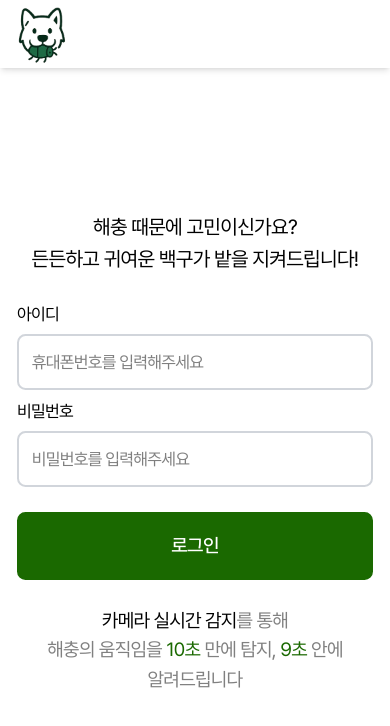
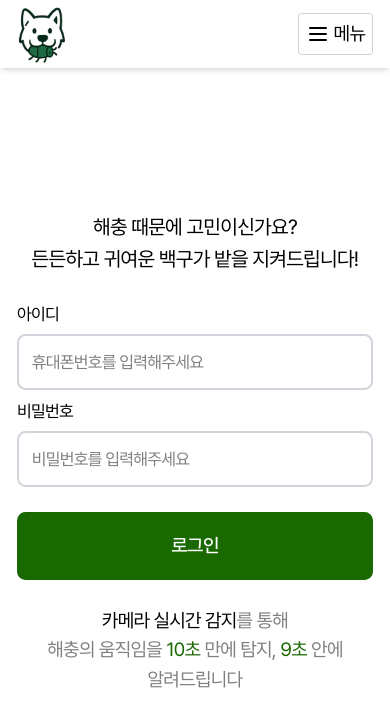
Before and after one commit to heejin-02/sm_final_project, a React (Vite) app in the folder front/: page / in a window 390 px wide. Shown: the top 726 px of the page. Built offline with nearby package versions, Linux system fonts and the light colour scheme; no server answers.

Commit message:
모바일 반응형 중..

```diff
--- a/front/index.html
+++ b/front/index.html
@@ -2,11 +2,12 @@
 <html lang="ko">
     <head>
         <meta charset="UTF-8" />
-    <title>벌레잡는 109</title>
-    <link rel="apple-touch-icon" sizes="180x180" href="/apple-touch-icon.png">
-    <link rel="icon" type="image/png" sizes="32x32" href="/favicon-32x32.png">
-    <link rel="icon" type="image/png" sizes="16x16" href="/favicon-16x16.png">
-    <link rel="icon" type="image/x-icon" href="/favicon.ico">
+        <meta name="viewport" content="width=device-width, initial-scale=1.0" />
+        <title>해충박사 109(백구)</title>
+        <link rel="apple-touch-icon" sizes="180x180" href="/apple-touch-icon.png" />
+        <link rel="icon" type="image/png" sizes="32x32" href="/favicon-32x32.png" />
+        <link rel="icon" type="image/png" sizes="16x16" href="/favicon-16x16.png" />
+        <link rel="icon" type="image/x-icon" href="/favicon.ico" />
     </head>
     <body>
         <div id="app"></div>
--- a/front/src/components/Header.jsx
+++ b/front/src/components/Header.jsx
@@ -2,17 +2,24 @@ import React, { useState, useEffect } from 'react';
 import { useNavigate } from 'react-router-dom';
 import { useAuth } from '../contexts/AuthContext';
 import logo from '/images/logo-horizon.svg';
-import { LuLogOut } from 'react-icons/lu';
+import { LuLogOut, LuMenu, LuMinus, LuPlus } from 'react-icons/lu';
 
 export default function Header() {
     const { user, logout } = useAuth(); // logout 함수도 가져옴
     const navigate = useNavigate();
     const [zoomLevel, setZoomLevel] = useState('100%');
+    const [isMenuOpen, setIsMenuOpen] = useState(false);
 
-    window.addEventListener('scroll', () => {
-        const bwLeft = window.scrollX;
-        document.querySelector('.header-in').style.transform = `translateX(-${bwLeft}px)`;
-    });
+    // 스크롤 이벤트
+    useEffect(() => {
+        const handleScroll = () => {
+            const bwLeft = window.scrollX;
+            document.querySelector('.header-in').style.transform = `translateX(-${bwLeft}px)`;
+        };
+        window.addEventListener('scroll', handleScroll);
+
+        return () => window.removeEventListener('scroll', handleScroll);
+    }, []);
 
     // 컴포넌트 마운트 시 저장된 확대/축소 레벨 불러오기
     useEffect(() => {
@@ -80,7 +87,7 @@ export default function Header() {
     };
 
     return (
-        <header className='header'>
+        <header className={`header ${isMenuOpen ? 'open' : ''}`}>
             <div className='header-in'>
                 {/* 왼쪽 영역 - 로고 */}
                 <div className='header-left'>
@@ -113,11 +120,13 @@ export default function Header() {
 
                 {/* 오른쪽 영역 - 사용자 정보 & 날씨 */}
                 <div className='header-right'>
-                    {user?.role == 'user' && (
+                    {user?.role === 'admin' ? (
+                        <div className='flex items-center justify-end gap-2'>
+                            <span>관리자 모드</span>
+                            <LuLogOut size={24} onClick={handleLogout} className='cursor-pointer' />
+                        </div>
+                    ) : (
                         <div className='user'>
-                            <div className='mobile'>
-                                <div>메뉴</div>
-                            </div>
                             <div className='pc'>
                                 <div className='view-control'>
                                     <button className='btn' onClick={handleZoomOut} disabled={zoomLevel === '90%'}>
@@ -128,7 +137,8 @@ export default function Header() {
                                         크게
                                     </button>
                                 </div>
-                                {user?.userName && user.role !== 'admin' && (
+
+                                {user?.userName && (
                                     <div className='flex items-center gap-5'>
                                         <span className='header-text'>{user.userName}님 환영합니다</span>
                                         <button className='color-80 cursor-pointer' onClick={handleLogout}>
@@ -137,15 +147,45 @@ export default function Header() {
                                     </div>
                                 )}
                             </div>
+                            <div className='mobile'>
+                                <div className='m-menu cursor-pointer' onClick={() => setIsMenuOpen((prev) => !prev)}>
+                                    <LuMenu size={24} />
+                                    <div>메뉴</div>
+                                </div>
+                            </div>
                         </div>
                     )}
-
-                    {user?.role == 'admin' && (
-                        <div className='flex items-center gap-2'>
-                            <span className=''>관리자 모드</span>
-                            <LuLogOut size={24} onClick={handleLogout} className='cursor-pointer' />
+                </div>
+            </div>
+            <div className='m-nav'>
+                <div className='nav-cont flex flex-col space-y-4 scrl-custom'>
+                    <div className='view-control justify-end gap-4'>
+                        <div>화면</div>
+                        <div className='flex gap-1'>
+                            <button className='btn' onClick={handleZoomOut} disabled={zoomLevel === '90%'}>
+                                <LuMinus size={20} />
+                                작게 보기
+                            </button>
+                            <button className='btn' onClick={handleZoomIn} disabled={zoomLevel === '120%'}>
+                                <LuPlus size={20} />
+                                크게 보기
+                            </button>
+                        </div>
+                    </div>
+                    {user?.userName && (
+                        <div className='nav-user'>
+                            <div className='header-text'>{user.userName}님 환영합니다</div>
+                            <button className='color-80 cursor-pointer' onClick={handleLogout}>
+                                로그아웃
+                            </button>
                         </div>
                     )}
+                    <div className='nav-link'>
+                        <div>다른 농장 선택</div>
+                        <br />
+                        <div>오늘의 알림</div>
+                        <div></div>
+                    </div>
                 </div>
             </div>
         </header>
--- a/front/src/pages/NotiDetail.jsx
+++ b/front/src/pages/NotiDetail.jsx
@@ -53,12 +53,27 @@ export default function NotiDetail() {
         return null;
     }, [alertDetail, farmIdx, findGhIdxByName, regions]);
 
-    // 페이지 진입 시 body 스크롤 막기
+    // 페이지 진입 시 body 스크롤 제어 (1400px 초과일 때만)
     useEffect(() => {
-        document.body.style.overflow = 'hidden';
-        document.documentElement.style.overflow = 'hidden';
+        const handleResize = () => {
+            if (window.innerWidth > 1400) {
+                document.body.style.overflow = 'hidden';
+                document.documentElement.style.overflow = 'hidden';
+            } else {
+                document.body.style.overflow = 'unset';
+                document.documentElement.style.overflow = 'unset';
+            }
+        };
+
+        // 초기 실행
+        handleResize();
+
+        // resize 이벤트 등록
+        window.addEventListener('resize', handleResize);
 
         return () => {
+            window.removeEventListener('resize', handleResize);
+            // 컴포넌트 언마운트 시 원래대로
             document.body.style.overflow = 'unset';
             document.documentElement.style.overflow = 'unset';
         };
--- a/front/src/style.css
+++ b/front/src/style.css
@@ -209,9 +209,10 @@
         background-color: white;
         box-shadow: 0 4px 6px -1px rgb(0 0 0 / 0.1), 0 2px 4px -2px rgb(0 0 0 / 0.1);
         height: var(--header-h);
-        padding: 1.25rem 3.25rem;
         max-width: var(--window-max-width);
         min-width: var(--window-min-width);
+        display: flex;
+        align-items: center;
     }
 
     .header-in {
@@ -221,6 +222,7 @@
         display: grid;
         grid-template-columns: 1fr auto 1fr;
         align-items: center;
+        padding: 1.25rem 3.25rem;
     }
 
     .header-left {
@@ -238,12 +240,20 @@
         color: var(--color-primary);
     }
 
-    .header-right {
-    }
     .header-right .pc {
         justify-self: end;
         display: flex;
         align-items: center;
+        gap: 1rem;
+    }
+
+    .header-right .m-menu {
+        display: none;
+    }
+    .header-right .user {
+        display: flex;
+        align-items: center;
+        justify-content: flex-end;
         gap: 1rem;
     }
 
@@ -259,6 +269,34 @@
     .view-control .btn:disabled {
         opacity: 0.5;
         cursor: not-allowed;
+    }
+
+    .m-nav {
+        position: absolute;
+        top: 100%;
+        right: 0;
+        width: 100vw;
+        height: calc(100vh - var(--header-h));
+        z-index: 50;
+        background: rgba(0, 0, 0, 0.6);
+        backdrop-filter: blur(4px);
+        opacity: 0;
+        visibility: hidden;
+        pointer-events: none;
+        transition: all 0.3s ease-out;
+    }
+    .nav-cont {
+        width: 360px;
+        height: 100%;
+        max-width: 100%;
+        padding: 1.4rem 1.2rem;
+        background: #fff;
+        position: absolute;
+        top: 0;
+        right: 0;
+        border-top: solid 1px #efefef;
+        transform: translateX(100%);
+        transition: all 0.2s ease-out;
     }
 
     /* ===== 확대/축소 유틸리티 ===== */
@@ -2380,6 +2418,48 @@
         }
     }
 
+    @media (max-width: 1400px) {
+        .header {
+            display: flex;
+            align-items: center;
+        }
+        .header-in {
+            padding: 0 1rem;
+        }
+        .header-right .pc {
+            display: none;
+        }
+        .header-right .mobile {
+            display: block;
+        }
+        .header-right .m-menu {
+            display: flex;
+            align-items: center;
+            gap: 0.2rem;
+            font-size: 1.125rem;
+            background: #fff;
+            border: solid 1px #d0d0d0;
+            padding: 0.3rem 0.4rem;
+            border-radius: 0.2rem;
+        }
+        .header.open .m-nav {
+            opacity: 1;
+            visibility: visible;
+            pointer-events: auto;
+        }
+        .header.open .nav-cont {
+            transform: translateX(0);
+        }
+
+        .view-control {
+            font-size: 0.95rem;
+        }
+        .view-control .btn {
+            padding: 0.2rem 0.4rem;
+            font-size: 0.85rem;
+        }
+    }
+
     @media (max-width: 1280px) {
         .cont-wrap {
             width: 100%;
@@ -2418,7 +2498,6 @@
         }
 
         .header {
-            padding: 1rem;
             display: flex;
             align-items: center;
         }
```
Lines whose indentation alone changed are shown as unchanged.
